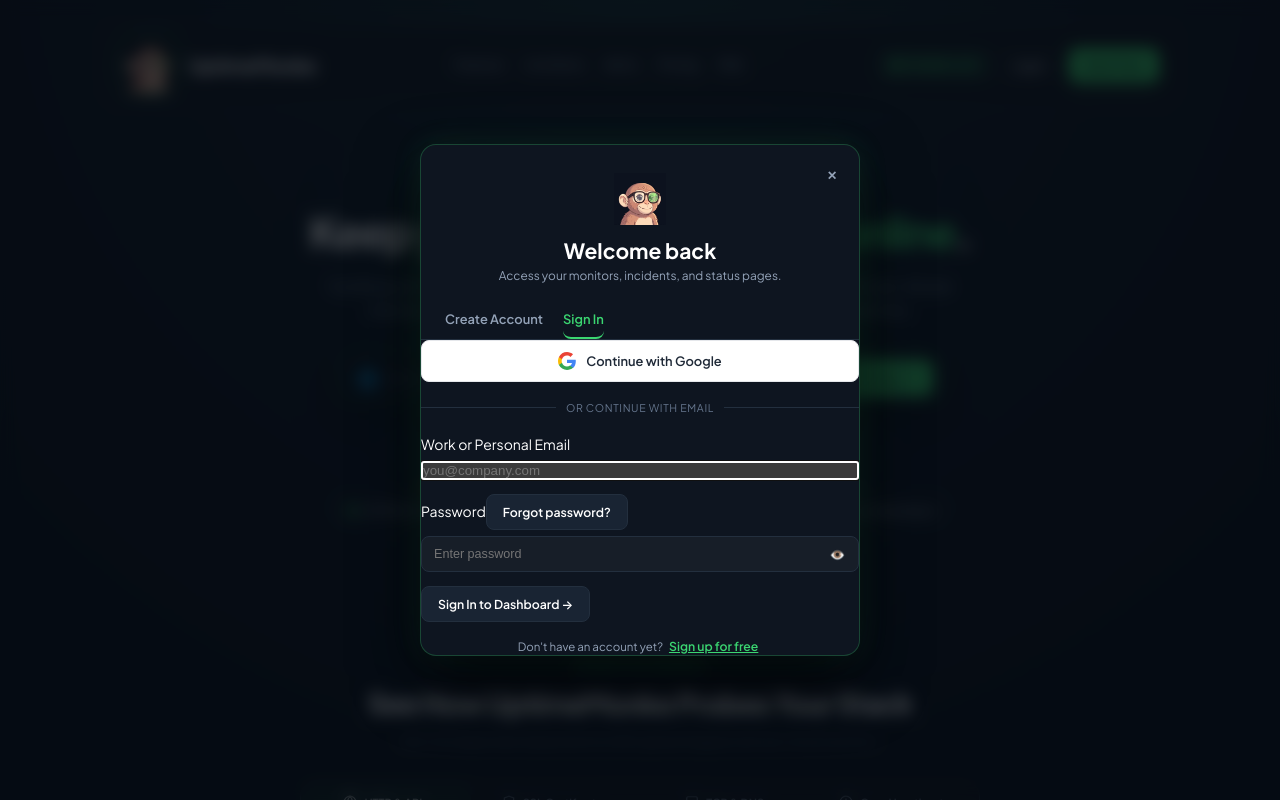
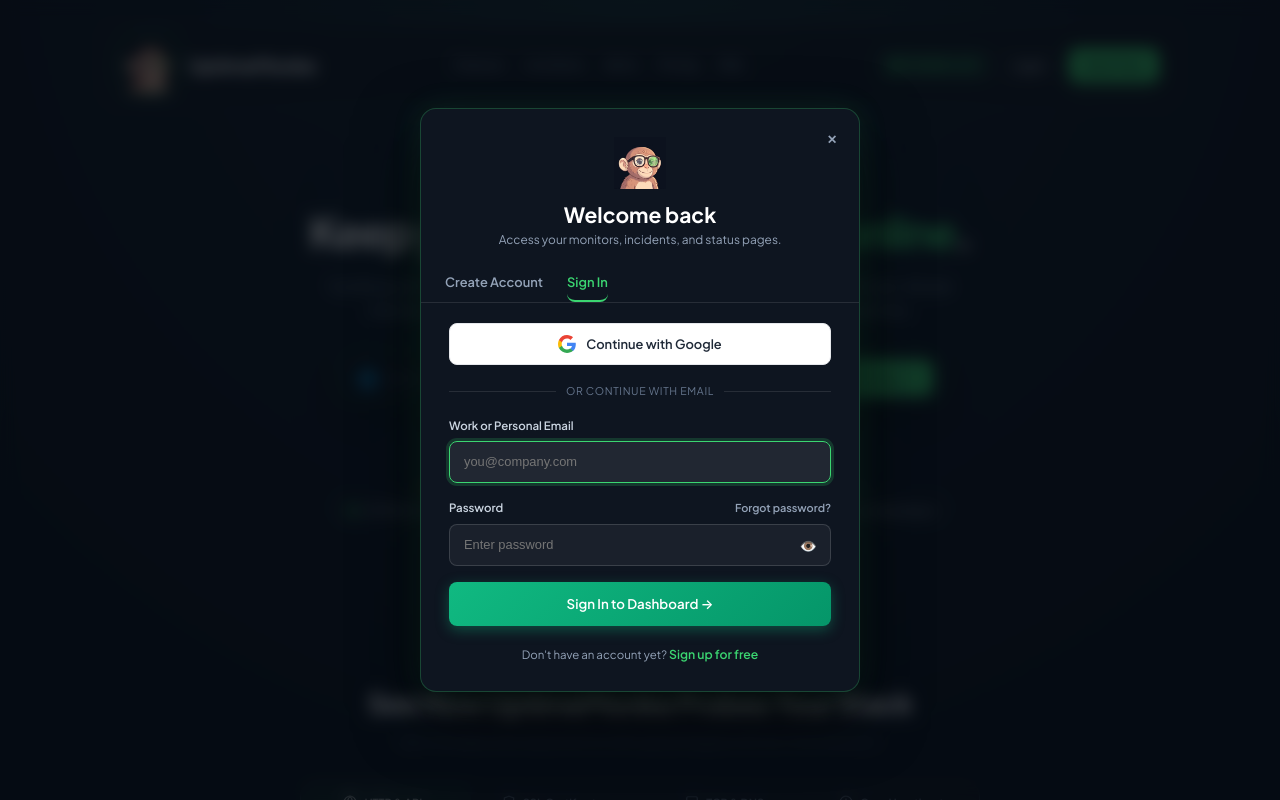
Before and after one commit to netfirms/uptimemonk, a Next.js app in the folder web/: page / in a window 1280 px wide. Both pictures are taken after a click on the button "Log In". Shown: the top 800 px of the page. Built offline with nearby package versions, Linux system fonts and the light colour scheme; no server answers.

Commit message:
fix(ui): repair auth modal layout, input styling, and add prominent edit username affordance

```diff
--- a/web/src/app/globals.css
+++ b/web/src/app/globals.css
@@ -2404,6 +2404,20 @@
 
   .who {
     display: none;
+  }
+
+  .user-profile-chip .who {
+    display: flex !important;
+    align-items: flex-start;
+  }
+
+  .user-profile-chip .who-name {
+    max-width: 90px;
+    font-size: 0.74rem;
+  }
+
+  .user-profile-chip .who-edit-hint {
+    font-size: 0.62rem;
   }
 
   .coffee-btn-nav {
@@ -3503,9 +3517,10 @@
 
 .auth-modal-tabs {
   display: flex;
-  border-bottom: 1px solid var(--border);
+  border-bottom: 1px solid rgba(255, 255, 255, 0.1);
   padding: 0 24px;
-  gap: 20px;
+  gap: 24px;
+  margin-bottom: 20px;
 }
 
 .auth-modal-tab {
@@ -3530,7 +3545,7 @@
 }
 
 .auth-modal-body {
-  padding: 20px 24px 24px;
+  padding: 0 28px 28px;
 }
 
 .btn-google-social {
@@ -3575,7 +3590,7 @@
 .auth-divider::after {
   content: "";
   flex: 1;
-  border-bottom: 1px solid var(--border);
+  border-bottom: 1px solid rgba(255, 255, 255, 0.1);
 }
 
 .auth-divider span {
@@ -3586,63 +3601,102 @@
   display: flex;
   flex-direction: column;
   gap: 6px;
-  margin-bottom: 14px;
+  margin-bottom: 16px;
   text-align: left;
 }
 
-.auth-field-label {
+.auth-field label {
   font-size: 0.82rem;
   font-weight: 600;
   color: #cbd5e1;
 }
 
+.auth-label-row {
+  display: flex;
+  justify-content: space-between;
+  align-items: center;
+  margin-bottom: 2px;
+}
+
+.auth-link-subtle {
+  background: none !important;
+  border: none !important;
+  padding: 0 !important;
+  color: #94a3b8 !important;
+  font-size: 0.78rem !important;
+  cursor: pointer;
+  transition: color 0.15s ease;
+}
+
+.auth-link-subtle:hover {
+  color: #3BD671 !important;
+  text-decoration: underline;
+}
+
 .auth-input-wrap {
   position: relative;
   display: flex;
   align-items: center;
+  width: 100%;
 }
 
 .auth-input-wrap input {
   width: 100%;
-  padding: 10px 36px 10px 12px;
-  background: rgba(255, 255, 255, 0.04);
-  border: 1px solid var(--border);
+  height: 42px;
+  padding: 10px 14px;
+  background: rgba(255, 255, 255, 0.05);
+  border: 1px solid rgba(255, 255, 255, 0.14);
   border-radius: 8px;
-  color: #fff;
-  font-size: 0.9rem;
-  transition: border-color 0.15s ease;
+  color: #ffffff;
+  font-size: 0.92rem;
+  transition: all 0.15s ease;
+  box-sizing: border-box;
 }
 
 .auth-input-wrap input:focus {
   outline: none;
   border-color: #3BD671;
+  background: rgba(255, 255, 255, 0.08);
+  box-shadow: 0 0 0 3px rgba(59, 214, 113, 0.18);
+}
+
+.auth-input-wrap input.has-toggle {
+  padding-right: 44px;
 }
 
 .auth-pwd-toggle {
   position: absolute;
-  right: 10px;
-  background: none;
-  border: none;
+  right: 8px;
+  top: 50%;
+  transform: translateY(-50%);
+  background: none !important;
+  border: none !important;
   color: #94a3b8;
   cursor: pointer;
-  padding: 4px;
+  padding: 6px;
+  border-radius: 4px;
+  font-size: 1rem;
+  line-height: 1;
   display: flex;
   align-items: center;
   justify-content: center;
+  transition: all 0.15s ease;
 }
 
 .auth-pwd-toggle:hover {
-  color: #fff;
+  color: #ffffff;
+  background: rgba(255, 255, 255, 0.08) !important;
 }
 
 .auth-pwd-strength {
   display: flex;
-  gap: 4px;
+  align-items: center;
+  gap: 8px;
   margin-top: 6px;
 }
 
 .auth-strength-bar {
-  height: 3px;
+  height: 4px;
   flex: 1;
   border-radius: 2px;
   background: rgba(255, 255, 255, 0.1);
@@ -3661,21 +3715,90 @@
   background: #10b981;
 }
 
+.strength-text {
+  font-size: 0.74rem;
+  color: #94a3b8;
+}
+
+.btn-auth-submit {
+  width: 100%;
+  height: 44px;
+  margin-top: 10px;
+  background: linear-gradient(135deg, #10b981 0%, #059669 100%);
+  color: #ffffff;
+  border: none;
+  border-radius: 8px;
+  font-weight: 600;
+  font-size: 0.95rem;
+  cursor: pointer;
+  transition: all 0.2s ease;
+  display: flex;
+  align-items: center;
+  justify-content: center;
+  gap: 8px;
+  box-shadow: 0 4px 14px rgba(16, 185, 129, 0.35);
+}
+
+.btn-auth-submit:hover:not(:disabled) {
+  background: linear-gradient(135deg, #059669 0%, #047857 100%);
+  transform: translateY(-1px);
+  box-shadow: 0 6px 18px rgba(16, 185, 129, 0.45);
+}
+
+.btn-auth-submit:disabled {
+  opacity: 0.6;
+  cursor: not-allowed;
+  transform: none;
+}
+
+.auth-alert {
+  padding: 10px 14px;
+  border-radius: 8px;
+  font-size: 0.84rem;
+  line-height: 1.4;
+  margin-bottom: 16px;
+  display: flex;
+  align-items: center;
+  gap: 8px;
+  text-align: left;
+}
+
+.auth-alert.ok {
+  background: rgba(59, 214, 113, 0.12);
+  border: 1px solid rgba(59, 214, 113, 0.3);
+  color: #3BD671;
+}
+
+.auth-alert.err {
+  background: rgba(239, 68, 68, 0.12);
+  border: 1px solid rgba(239, 68, 68, 0.3);
+  color: #f87171;
+}
+
 .auth-modal-footer {
-  margin-top: 16px;
+  margin-top: 20px;
   text-align: center;
   font-size: 0.82rem;
   color: #94a3b8;
 }
 
-.auth-modal-footer button {
-  background: none;
-  border: none;
-  color: #3BD671;
+.auth-modal-footer p {
+  margin: 0;
+}
+
+.auth-link-highlight {
+  background: none !important;
+  border: none !important;
+  padding: 0 !important;
+  color: #3BD671 !important;
   font-weight: 600;
   cursor: pointer;
+  transition: color 0.15s ease;
+}
+
+.auth-link-highlight:hover {
   text-decoration: underline;
-  padding: 0 4px;
+  color: #4ade80 !important;
 }
 
 /* ==========================================================================
@@ -3787,10 +3910,10 @@
 .user-profile-chip {
   display: inline-flex;
   align-items: center;
-  gap: 10px;
-  padding: 4px 10px 4px 6px;
+  gap: 9px;
+  padding: 4px 12px 4px 6px;
   background: rgba(255, 255, 255, 0.04);
-  border: 1px solid rgba(255, 255, 255, 0.12);
+  border: 1px solid rgba(255, 255, 255, 0.14);
   border-radius: 24px;
   cursor: pointer;
   transition: all 0.2s ease;
@@ -3799,9 +3922,36 @@
 
 .user-profile-chip:hover {
   background: rgba(255, 255, 255, 0.08);
-  border-color: rgba(59, 214, 113, 0.4);
+  border-color: rgba(59, 214, 113, 0.5);
   transform: translateY(-1px);
-  box-shadow: 0 4px 12px rgba(0, 0, 0, 0.25);
+  box-shadow: 0 4px 14px rgba(0, 0, 0, 0.3);
+}
+
+.user-profile-chip .who {
+  display: flex;
+  flex-direction: column;
+  align-items: flex-start;
+  line-height: 1.2;
+}
+
+.user-profile-chip .who-name {
+  font-size: 0.82rem;
+  font-weight: 600;
+  color: #f1f5f9;
+  max-width: 140px;
+  overflow: hidden;
+  text-overflow: ellipsis;
+  white-space: nowrap;
+}
+
+.user-profile-chip .who-edit-hint {
+  font-size: 0.68rem;
+  color: #3BD671;
+  font-weight: 500;
+  display: inline-flex;
+  align-items: center;
+  gap: 3px;
+  letter-spacing: 0.01em;
 }
 
 .user-avatar-small {
@@ -3835,6 +3985,23 @@
 .user-profile-chip:hover .user-chevron {
   color: #3BD671;
   transform: translateY(1px);
+}
+
+.profile-banner-card {
+  margin-bottom: 20px;
+  padding: 12px 14px;
+  background: rgba(59, 214, 113, 0.06);
+  border: 1px solid rgba(59, 214, 113, 0.2);
+  border-radius: 8px;
+  display: flex;
+  align-items: center;
+  justify-content: space-between;
+  gap: 12px;
+}
+
+.profile-banner-card:hover {
+  border-color: rgba(59, 214, 113, 0.35);
+  background: rgba(59, 214, 113, 0.08);
 }
 
 /* Search input additions */
--- a/web/src/components/AuthModal.tsx
+++ b/web/src/components/AuthModal.tsx
@@ -265,6 +265,7 @@
           </div>
         )}
 
+        <div className="auth-modal-body">
           {/* Notification / Error Banners */}
           {notice && (
             <div className="auth-alert ok" role="status">
@@ -318,6 +319,7 @@
             {mode === "signup" && (
               <div className="auth-field">
                 <label htmlFor="auth-name">Your Name</label>
+                <div className="auth-input-wrap">
                   <input
                     id="auth-name"
                     type="text"
@@ -327,10 +329,12 @@
                     placeholder="Alex Developer"
                   />
                 </div>
+              </div>
             )}
 
             <div className="auth-field">
               <label htmlFor="auth-email">Work or Personal Email</label>
+              <div className="auth-input-wrap">
                 <input
                   id="auth-email"
                   ref={emailInputRef}
@@ -341,6 +345,7 @@
                   onChange={(e) => setEmail(e.target.value)}
                   placeholder="you@company.com"
                 />
+              </div>
             </div>
 
             {mode !== "reset" && (
@@ -363,6 +368,7 @@
                 <div className="auth-input-wrap">
                   <input
                     id="auth-password"
+                    className="has-toggle"
                     type={showPassword ? "text" : "password"}
                     required
                     minLength={6}
@@ -384,7 +390,7 @@
                 {mode === "signup" && password.length > 0 && (
                   <div className="auth-pwd-strength">
                     <span
-                    className={`strength-bar ${
+                      className={`auth-strength-bar ${
                         password.length >= 10 ? "strong" : password.length >= 6 ? "medium" : "weak"
                       }`}
                     />
@@ -462,5 +468,6 @@
           </div>
         </div>
       </div>
+    </div>
   );
 }
```
Also changed, not shown: web/src/app/dashboard/OrgSettings.tsx (+46 -0 lines), web/src/app/dashboard/page.tsx (+9 -2 lines). Lines whose indentation alone changed are shown as unchanged.
